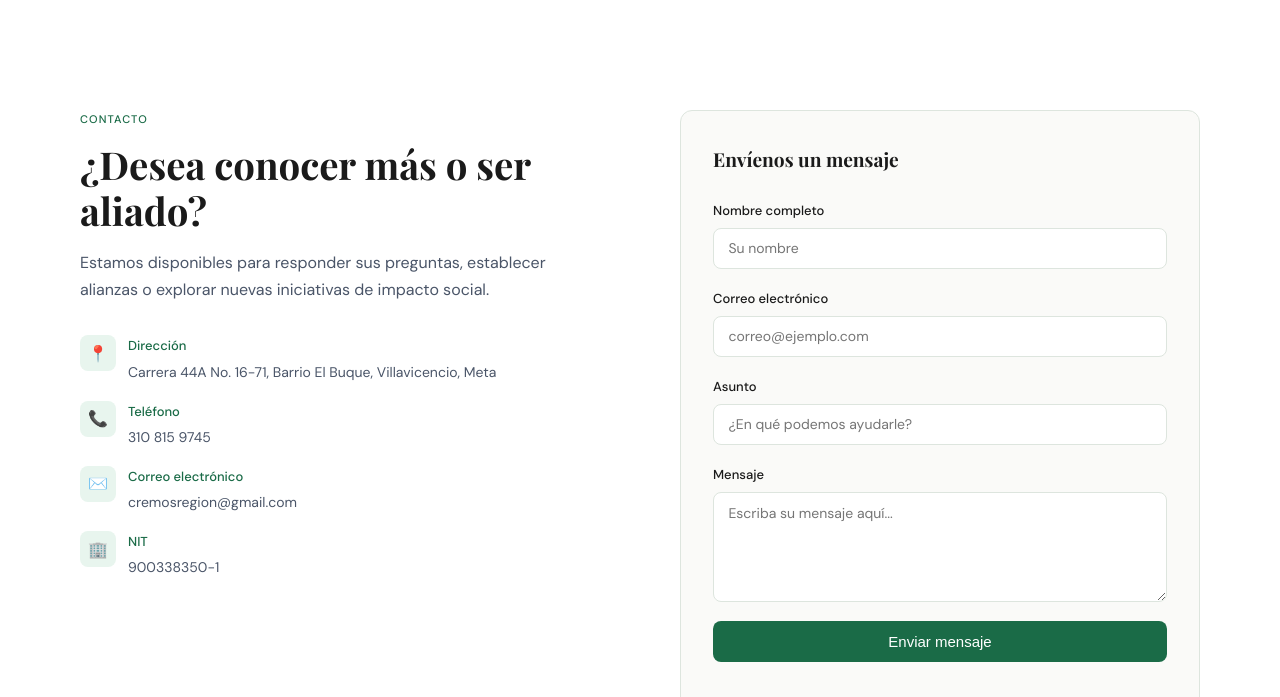
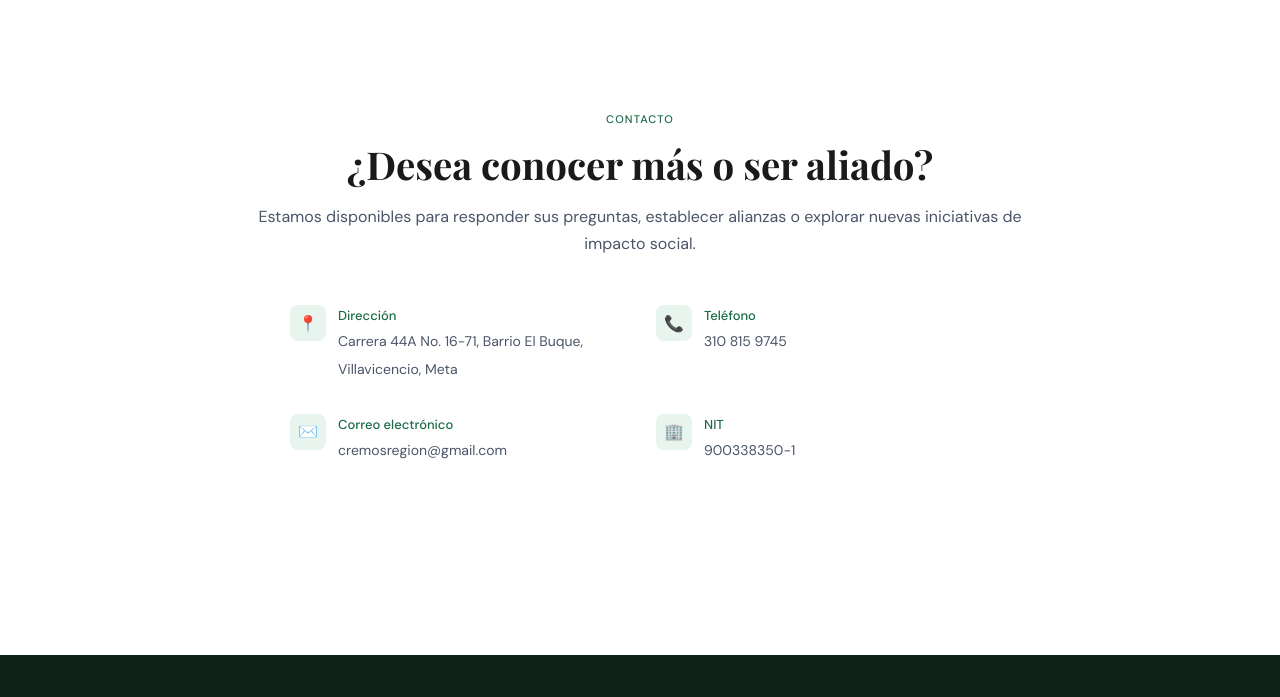
Before and after one commit to Gabigool/Fundacion_Creemos_Region, a plain HTML site: page index.html in a window 1280 px wide. Shown: the part 4710-5407 px from the top of the page. Drawn offline with nearby package versions, Linux system fonts and the light colour scheme; a web font is replaced by a local one.

Commit message:
General fixes

```diff
--- a/index.html
+++ b/index.html
@@ -286,17 +286,18 @@
   <!-- ═══════════════ CONTACTO ═══════════════ -->
   <div id="contacto" class="full-bg" style="background: var(--blanco);">
     <div style="padding: 6rem 2.5rem;">
-      <div
-        style="max-width:1200px; margin:0 auto; display:grid; grid-template-columns:1fr 1fr; gap:5rem; align-items:start;">
+      <div style="max-width:800px; margin:0 auto;">
 
-        <div class="fade-in">
+        <div class="fade-in" style="text-align: center; margin-bottom: 3rem;">
           <p class="section-tag">Contacto</p>
           <h2 class="section-title">¿Desea conocer más o ser aliado?</h2>
-          <p style="font-size: 16px; color: var(--texto-s); margin-bottom: 2rem; line-height: 1.7;">
+          <p style="font-size: 16px; color: var(--texto-s); margin-bottom: 0; line-height: 1.7;">
             Estamos disponibles para responder sus preguntas, establecer alianzas o explorar nuevas iniciativas de
             impacto social.
           </p>
-          <div class="contact-data">
+        </div>
+
+        <div class="contact-data fade-in" style="display: grid; grid-template-columns: 1fr 1fr; gap: 2rem; max-width: 700px; margin: 0 auto;">
           <div class="contact-row">
             <div class="contact-row-icon">📍</div>
             <div class="contact-row-text">
@@ -326,48 +327,6 @@
             </div>
           </div>
         </div>
-        </div>
-
-        <div class="contact-form fade-in">
-          <h3 style="font-family: var(--ff-display); font-size: 1.2rem; margin-bottom: 1.5rem; color: var(--texto);">
-            Envíenos un mensaje
-          </h3>
-
-          <form name="contacto" method="POST" data-netlify="true" netlify-honeypot="bot-field" id="form-contacto">
-
-            <input type="hidden" name="form-name" value="contacto">
-
-            <input type="hidden" name="bot-field">
-
-            <div class="form-group">
-              <label for="nombre">Nombre completo</label>
-              <input type="text" id="nombre" name="nombre" placeholder="Su nombre" required />
-            </div>
-
-            <div class="form-group">
-              <label for="email">Correo electrónico</label>
-              <input type="email" id="email" name="email" placeholder="correo@ejemplo.com" required />
-            </div>
-
-            <div class="form-group">
-              <label for="asunto">Asunto</label>
-              <input type="text" id="asunto" name="asunto" placeholder="¿En qué podemos ayudarle?" />
-            </div>
-
-            <div class="form-group">
-              <label for="mensaje">Mensaje</label>
-              <textarea id="mensaje" name="mensaje" placeholder="Escriba su mensaje aquí..." required></textarea>
-            </div>
-
-            <button class="btn btn-primary" style="width:100%; justify-content:center;" type="submit">
-              Enviar mensaje
-            </button>
-
-            <!-- Mensaje dinámico -->
-            <p id="form-status" style="margin-top:1rem; font-size:14px;"></p>
-
-          </form>
-        </div>
 
       </div>
     </div>
```
Lines whose indentation alone changed are shown as unchanged.
